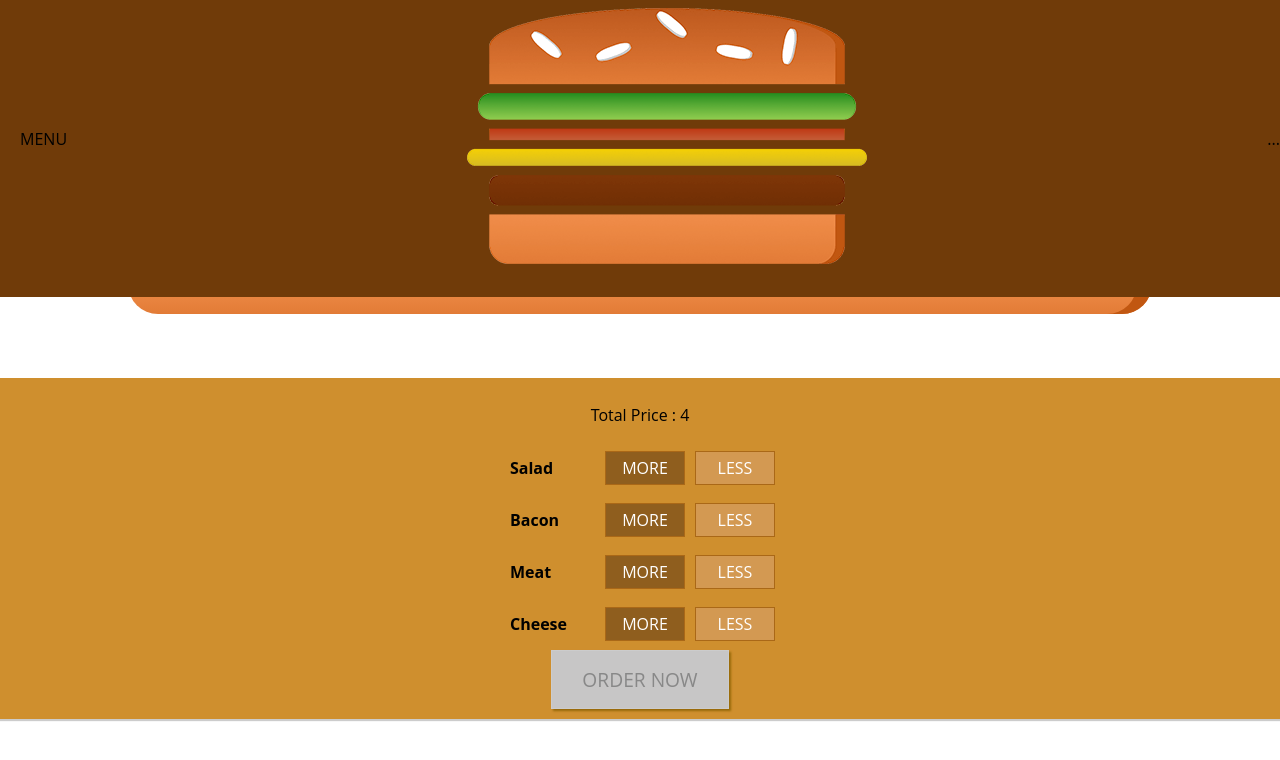
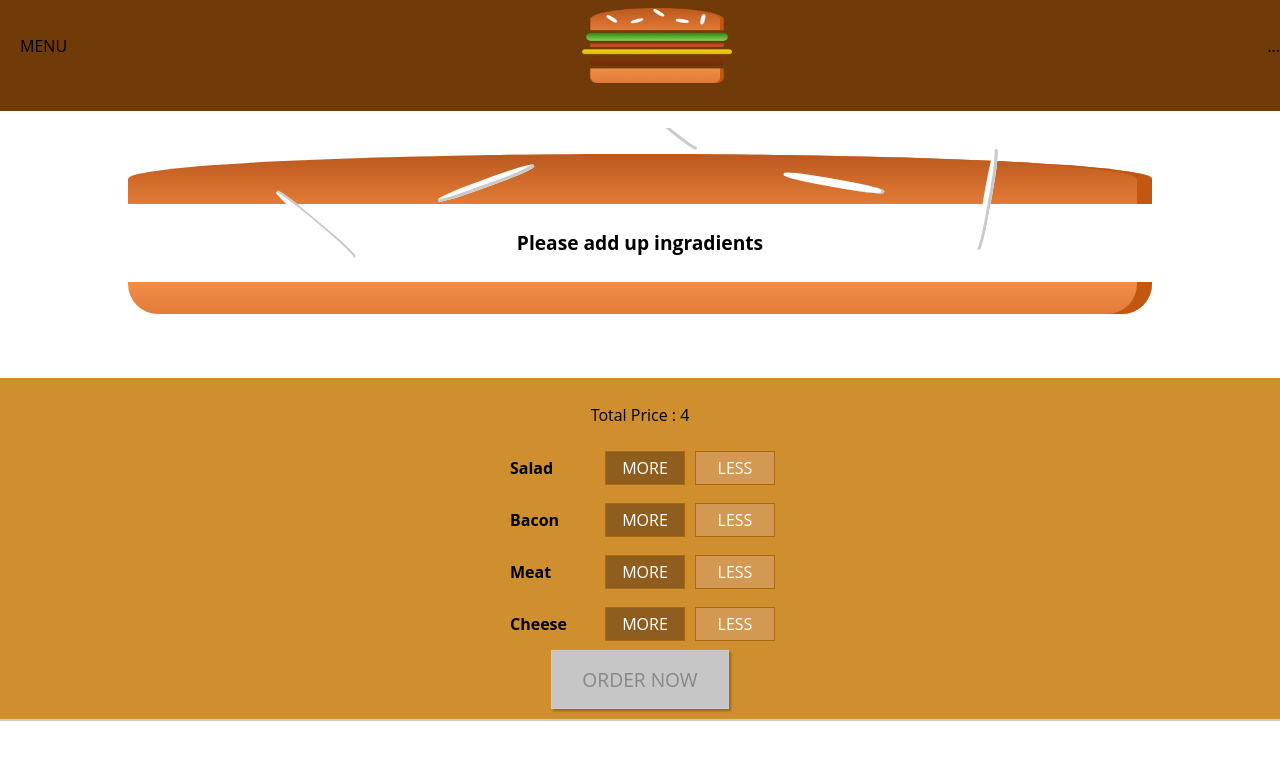
Before and after one commit to IbrahimShamma99/BurgerBuilder, a React app: page / in a window 1280 px wide. Shown: the top 760 px of the page. Built offline with nearby package versions, Linux system fonts and the light colour scheme.

Commit message:
Fixed logo issue

```diff
--- a/src/components/Logo/Logo.css
+++ b/src/components/Logo/Logo.css
@@ -5,5 +5,9 @@
 }
 
 .Logo img {
-    height: 10%;
+    display: inline-block;
+    vertical-align: top;
+    width: 150px;
+    height: 75px;
+    margin-right: 20px;
 }
```
